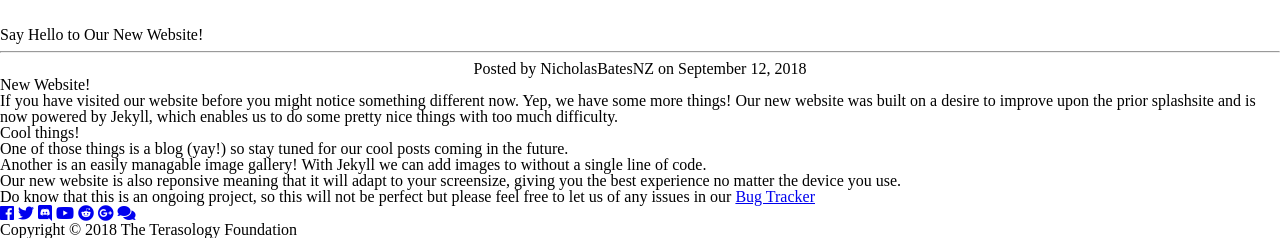
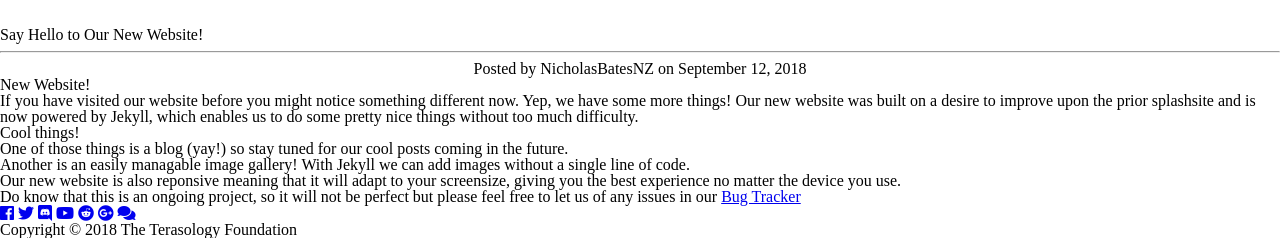
Before and after one commit to DestinationSol/DestinationSol.github.io, a Jekyll site: the page built from _posts/2018-09-12-new-website.md, in a window 1280 px wide. Shown: the part 689-927 px from the top of the page. Built offline with Jekyll 4.4.1, drawn with Linux system fonts in a browser that asks for light colours; nearby versions of some CDN libraries; library files that are not in the unit come from our copies.

Commit message:
readability improvements

```diff
--- a/_layouts/post.html
+++ b/_layouts/post.html
@@ -10,7 +10,7 @@ layout: page
 </style>
 <h1>{{ page.title }}</h1>
 <hr>
-<div id="authorDate"><small>Posted by {{ page.author }} on {{ page.date | date: '%B %d, %Y' }}</small></div>
+<div id="authorDate" class="sans"><small>Posted by {{ page.author }} on {{ page.date | date: '%B %d, %Y' }}</small></div>
 <div class="markdown sans">
 	{{ content }}
 </div>
--- a/_posts/2018-09-12-new-website.md
+++ b/_posts/2018-09-12-new-website.md
@@ -11,11 +11,11 @@ parallax: true
 ## New Website!
 
 If you have visited our website before you might notice something different now. Yep, we have some more things!
-Our new website was built on a desire to improve upon the prior splashsite and is now powered by Jekyll, which enables us to do some pretty nice things with too much difficulty.
+Our new website was built on a desire to improve upon the prior splashsite and is now powered by Jekyll, which enables us to do some pretty nice things without too much difficulty.
 
 ### Cool things!
  - One of those things is a blog (yay!) so stay tuned for our cool posts coming in the future.
- - Another is an easily managable image gallery! With Jekyll we can add images to without a single line of code.
+ - Another is an easily managable image gallery! With Jekyll we can add images without a single line of code.
  - Our new website is also reponsive meaning that it will adapt to your screensize, giving you the best experience no matter the device you use.
 
-Do know that this is an ongoing project, so this will not be perfect but please feel free to let us of any issues in our [Bug Tracker](https://github.com/DestinationSol/DestinationSol.github.io/issues)
+Do know that this is an ongoing project, so it will not be perfect but please feel free to let us of any issues in our [Bug Tracker](https://github.com/DestinationSol/DestinationSol.github.io/issues)
```
